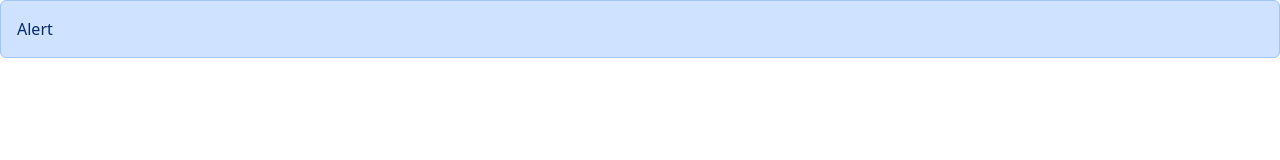
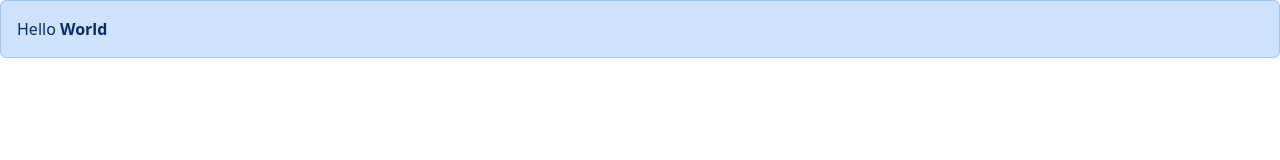
Before and after one commit to behnamac/Mosh, a React (Vite) app: page / in a window 1280 px wide. Shown: the top 160 px of the page. Built offline with nearby package versions, Linux system fonts and the light colour scheme.

Commit message:
use Alert with children type

```diff
--- a/src/App.tsx
+++ b/src/App.tsx
@@ -1,9 +1,13 @@
 import Alert from "./Component/Alert";
 
-
-
 const App = () => {
-  return <Alert  text="Alert"/>;
+  return (
+    <>
+      <Alert>
+        Hello <strong>World</strong>
+      </Alert>
+    </>
+  );
 };
 
 export default App;
--- a/src/Component/Alert.tsx
+++ b/src/Component/Alert.tsx
@@ -1,11 +1,13 @@
+import { ReactNode } from "react";
+
 interface prop {
-  text: string;
+  children: ReactNode;
 }
 
-const Alert = ({ text }: prop) => {
+const Alert = ({ children }: prop) => {
   return (
     <div className="alert alert-primary" role="alert">
-      {text}
+      {children}
     </div>
   );
 };
```
